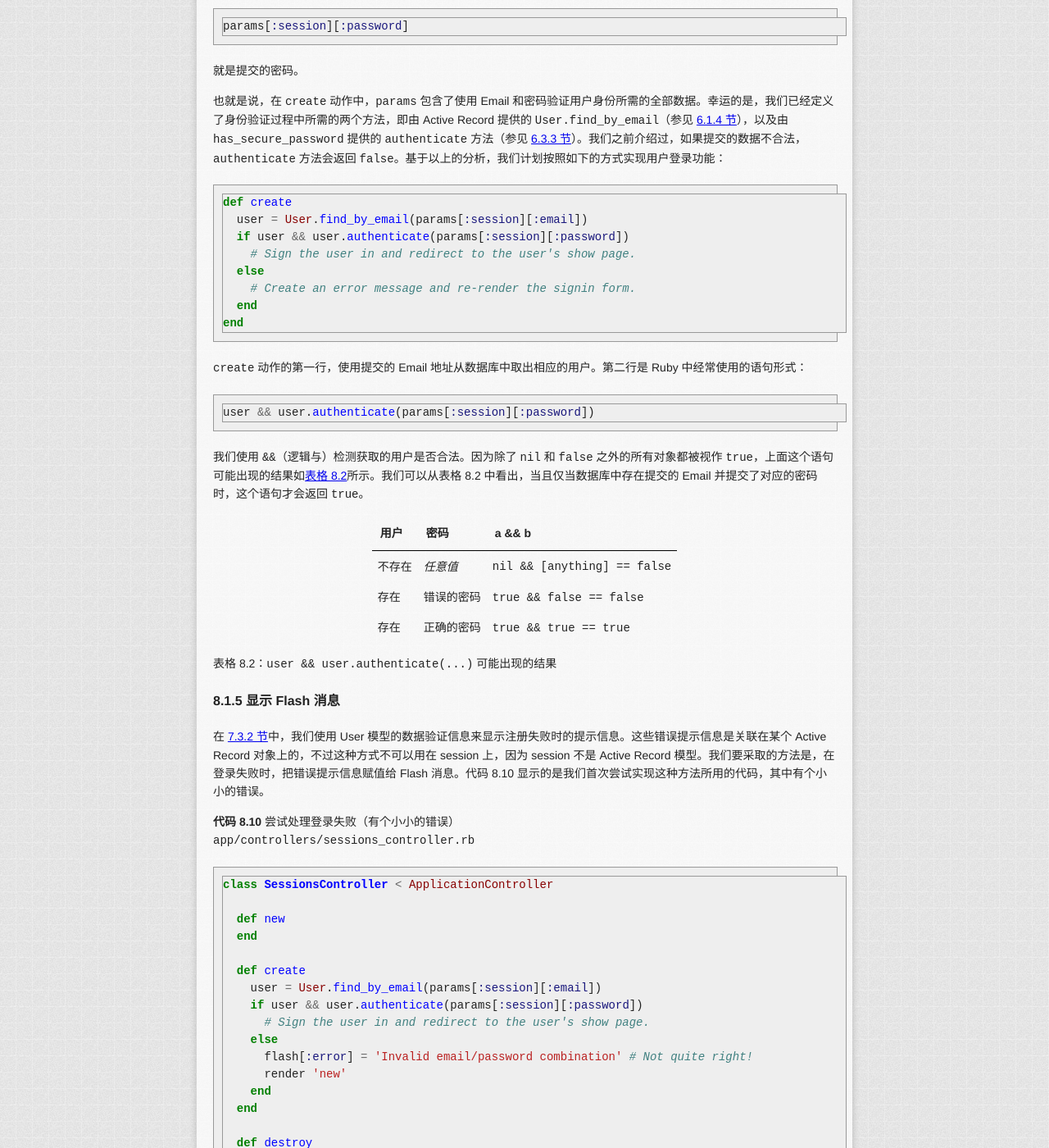
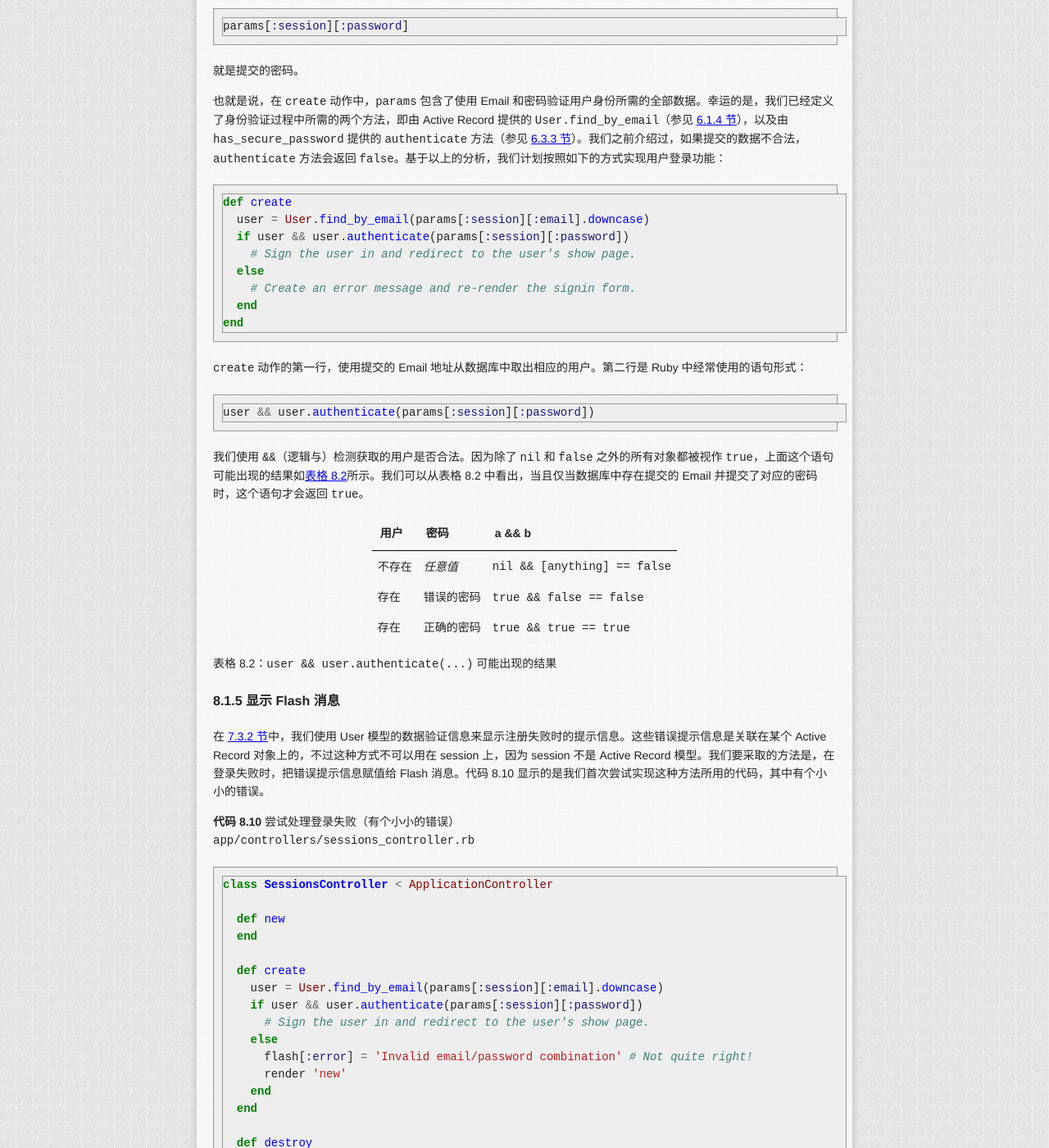
Before and after one commit to AndorChen/rails-tutorial-2nd-cn, a Jekyll site: the page built from chapter8.md, in a window 1280 px wide and 1400 px high, scrolled down 11433 px. Shown: the whole window at 82% size. Built offline with Jekyll 4.4.1, drawn with Linux system fonts in a browser that asks for light colours; nearby versions of some CDN libraries; library files that are not in the unit come from our copies; Markdown is read by kramdown in place of the engine named in the settings; some of the changed text lies outside the part shown.

Commit message:
Email address need to transfer lowercase

````diff
--- a/chapter8.md
+++ b/chapter8.md
@@ -416,7 +416,7 @@ params[:session][:password]
 
 ```ruby
 def create
-  user = User.find_by_email(params[:session][:email])
+  user = User.find_by_email(params[:session][:email].downcase)
   if user && user.authenticate(params[:session][:password])
     # Sign the user in and redirect to the user's show page.
   else
@@ -473,7 +473,7 @@ class SessionsController < ApplicationController
   end
 
   def create
-    user = User.find_by_email(params[:session][:email])
+    user = User.find_by_email(params[:session][:email].downcase)
     if user && user.authenticate(params[:session][:password])
       # Sign the user in and redirect to the user's show page.
     else
@@ -565,7 +565,7 @@ class SessionsController < ApplicationController
   end
 
   def create
-    user = User.find_by_email(params[:session][:email])
+    user = User.find_by_email(params[:session][:email].downcase)
     if user && user.authenticate(params[:session][:password])
       # Sign the user in and redirect to the user's show page.
     else
@@ -600,7 +600,7 @@ class SessionsController < ApplicationController
   .
   .
   def create
-    user = User.find_by_email(params[:session][:email])
+    user = User.find_by_email(params[:session][:email].downcase)
     if user && user.authenticate(params[:session][:password])
       sign_in user
       redirect_to user
````
